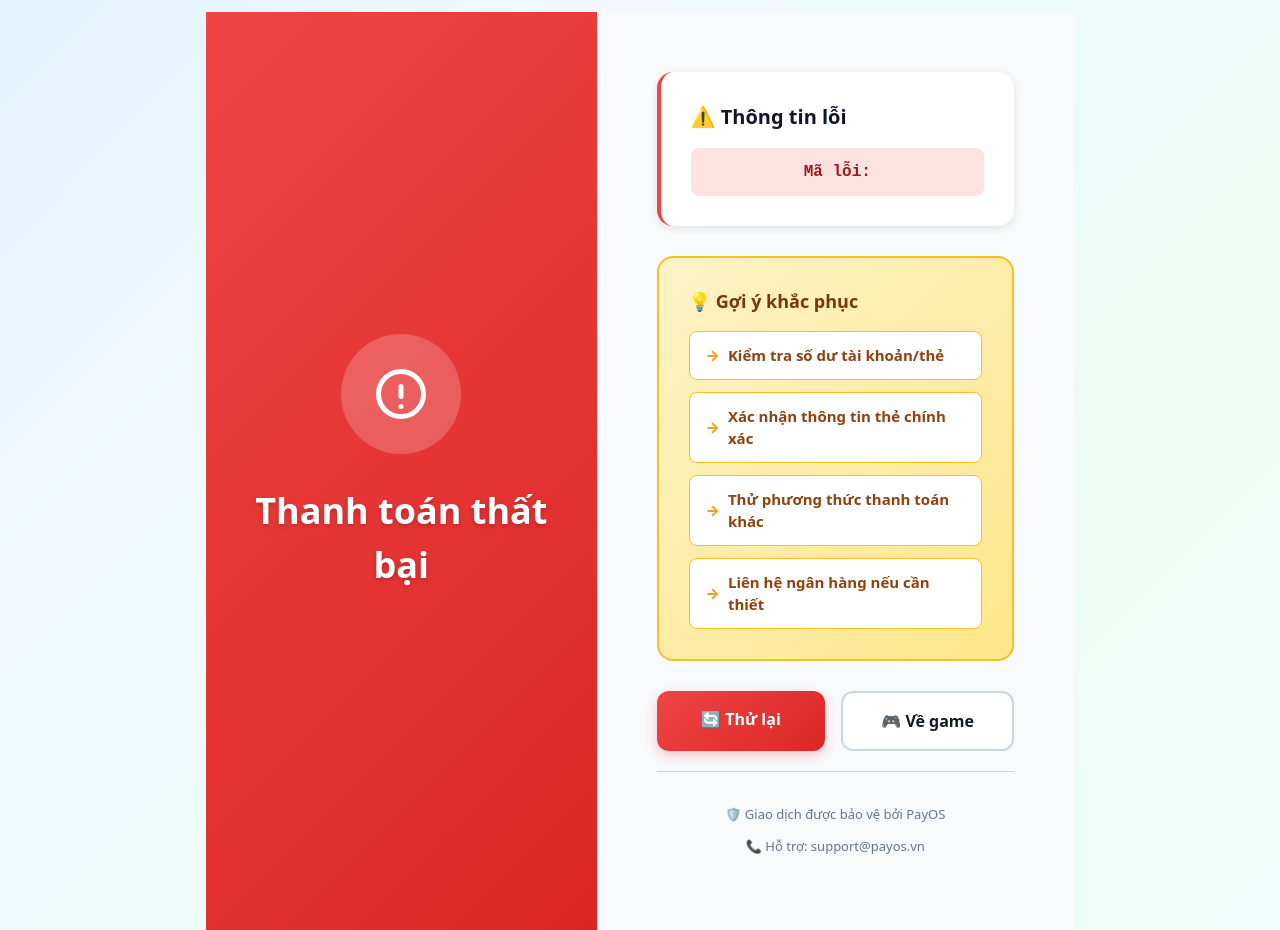
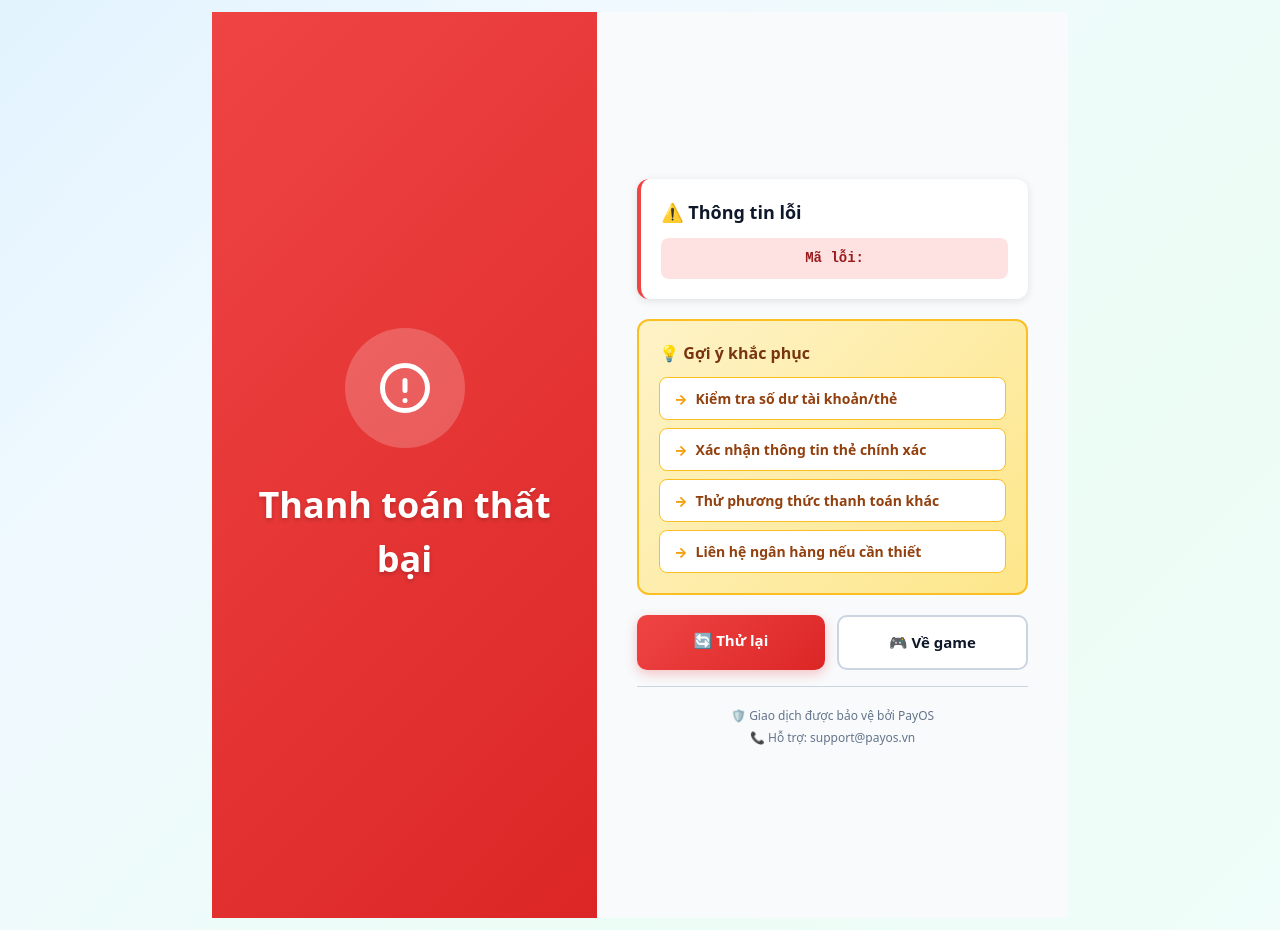
Before and after one commit to MinhTris2204/flask-2048-game, a Flask app: template templates/payment_error.html in a window 1280 px wide. Shown: the part 69-999 px from the top of the page. Run offline with Flask 3, Linux system fonts and the light colour scheme; the template is opened without the code that fills it, so the values that code supplies are empty.

Commit message:
Optimize payment result pages: compact layout, fit screen without scroll

```diff
--- a/templates/payment_error.html
+++ b/templates/payment_error.html
@@ -80,28 +80,29 @@
   background: var(--surface);
   display: flex;
   flex-direction: column;
-  padding: 60px;
-  overflow-y: auto;
+  justify-content: center;
+  padding: 40px;
+  overflow: hidden;
 }
 
 .result-content {
-  max-width: 600px;
+  max-width: 500px;
   margin: 0 auto;
   width: 100%;
 }
 
 .error-info-section {
   background: white;
-  border-radius: 16px;
-  padding: 30px;
-  margin-bottom: 30px;
+  border-radius: 12px;
+  padding: 20px;
+  margin-bottom: 20px;
   box-shadow: 0 2px 8px rgba(0, 0, 0, 0.1);
   border-left: 4px solid #ef4444;
 }
 
 .error-info-section h3 {
-  margin: 0 0 16px 0;
-  font-size: 20px;
+  margin: 0 0 12px 0;
+  font-size: 18px;
   color: var(--text);
   font-weight: 700;
 }
@@ -109,25 +110,25 @@
 .error-code {
   background: #fee2e2;
   color: #991b1b;
-  padding: 12px 20px;
+  padding: 10px 16px;
   border-radius: 8px;
   font-family: 'Courier New', monospace;
-  font-size: 16px;
+  font-size: 14px;
   font-weight: 700;
   text-align: center;
 }
 
 .suggestions-section {
   background: linear-gradient(135deg, #fef3c7 0%, #fde68a 100%);
-  border-radius: 16px;
-  padding: 30px;
-  margin-bottom: 30px;
+  border-radius: 12px;
+  padding: 20px;
+  margin-bottom: 20px;
   border: 2px solid #fbbf24;
 }
 
 .suggestions-section h4 {
-  margin: 0 0 16px 0;
-  font-size: 18px;
+  margin: 0 0 12px 0;
+  font-size: 16px;
   color: #78350f;
   font-weight: 700;
 }
@@ -137,14 +138,14 @@
   padding: 0;
   margin: 0;
   display: grid;
-  gap: 12px;
+  gap: 8px;
 }
 
 .suggestions-list li {
   color: #92400e;
-  font-size: 15px;
+  font-size: 14px;
   font-weight: 600;
-  padding: 12px 16px;
+  padding: 10px 14px;
   background: white;
   border-radius: 8px;
   border: 1px solid #fbbf24;
@@ -161,15 +162,15 @@
 
 .action-buttons {
   display: flex;
-  gap: 16px;
-  margin-bottom: 20px;
+  gap: 12px;
+  margin-bottom: 16px;
 }
 
 .btn-action {
   flex: 1;
-  padding: 16px 24px;
-  border-radius: 12px;
-  font-size: 16px;
+  padding: 14px 20px;
+  border-radius: 10px;
+  font-size: 15px;
   font-weight: 700;
   text-decoration: none;
   text-align: center;
@@ -203,9 +204,13 @@
 .footer-note {
   text-align: center;
   color: var(--muted);
-  font-size: 13px;
-  padding-top: 20px;
+  font-size: 12px;
+  padding-top: 16px;
   border-top: 1px solid var(--outline);
+}
+
+.footer-note p {
+  margin: 4px 0;
 }
 
 /* Responsive */
```
Also changed, not shown: templates/payment_success.html (+33 -28 lines).
